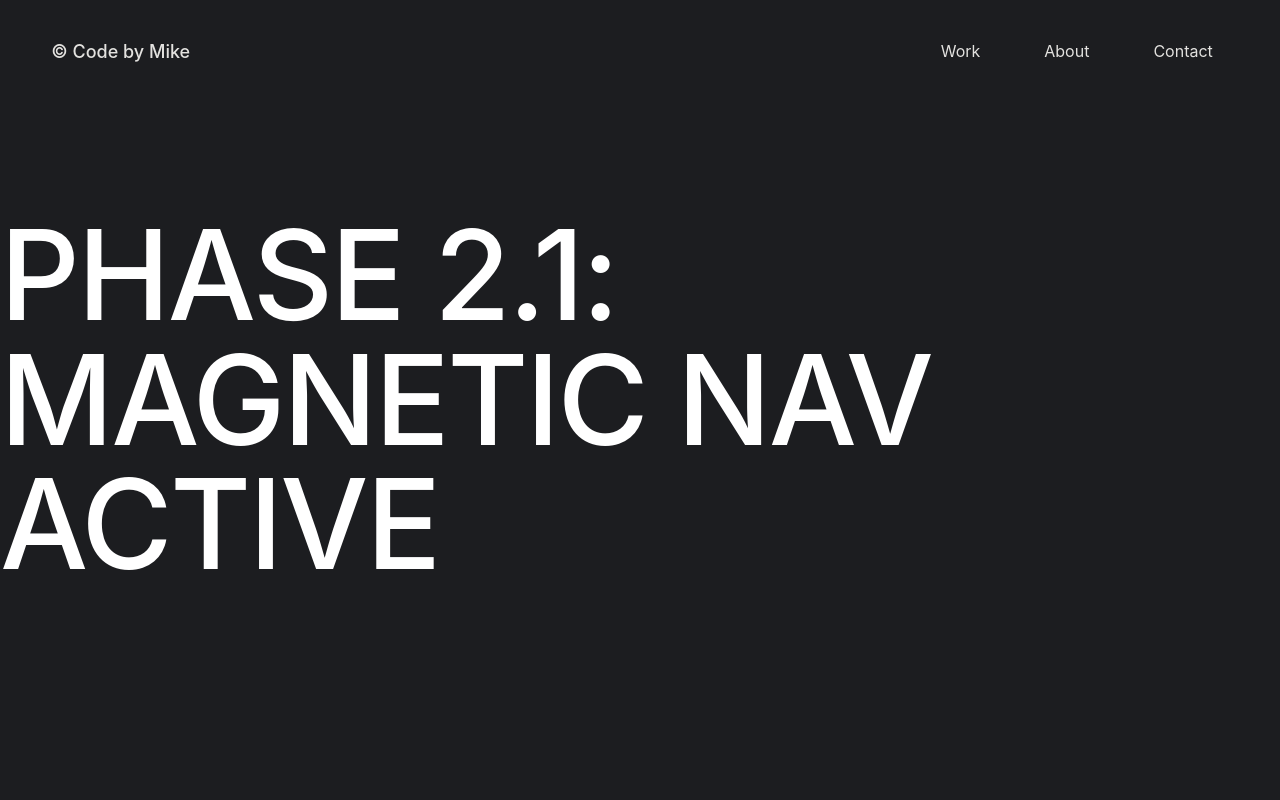
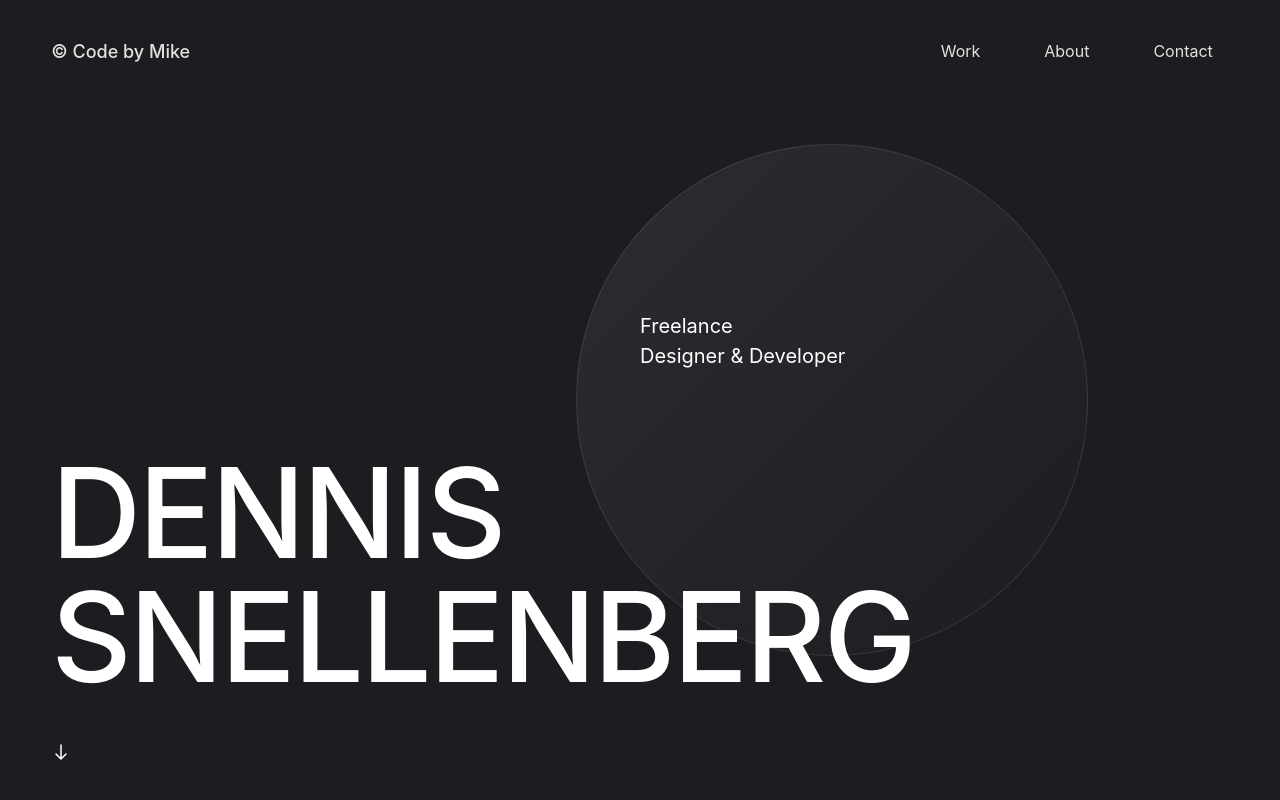
Before and after one commit to idformike1/portfolio-website-4-ag-protocol, a React (Vite) app: page / in a window 1280 px wide. Shown: the top 800 px of the page. Built offline with nearby package versions, Linux system fonts and the light colour scheme.

Commit message:
feat: Phase 2.2 - Hero Section with Parallax Reveal

```diff
--- a/src/App.jsx
+++ b/src/App.jsx
@@ -1,5 +1,6 @@
 import React, { useEffect } from 'react';
 import Navbar from './components/Navbar';
+import Hero from './components/Hero';
 import { animationEngine } from './core/AnimationEngine';
 import { smoothScroll } from './core/SmoothScroll';
 
@@ -14,9 +15,7 @@ function App() {
       <Navbar />
 
       <main data-scroll-container>
-        <section style={{ height: '100vh', display: 'flex', alignItems: 'center', justifyContent: 'center' }}>
-          <h1>PHASE 2.1:<br />MAGNETIC NAV ACTIVE</h1>
-        </section>
+        <Hero />
 
         <section style={{ height: '100vh', display: 'flex', alignItems: 'center', justifyContent: 'center', background: '#fff', color: '#1c1d20' }}>
           <h2>SMOOTH SCROLL LOADED</h2>
--- /dev/null
+++ b/src/components/Hero.jsx
@@ -0,0 +1,79 @@
+import React, { useEffect, useRef } from 'react';
+import gsap from 'gsap';
+import { ScrollTrigger } from 'gsap/ScrollTrigger';
+
+/**
+ * Hero Component
+ * Implements the bisection layout with parallax typography reveal.
+ */
+const Hero = () => {
+  const sectionRef = useRef(null);
+  const h1Ref = useRef(null);
+  const globeRef = useRef(null);
+
+  useEffect(() => {
+    gsap.registerPlugin(ScrollTrigger);
+
+    const tl = gsap.timeline({
+      scrollTrigger: {
+        trigger: sectionRef.current,
+        start: "top top",
+        end: "bottom top",
+        scrub: true,
+      }
+    });
+
+    // Parallax text movement
+    tl.to(h1Ref.current, {
+      xPercent: -20,
+      ease: "none"
+    }, 0);
+
+    // Subtle globe parallax
+    tl.to(globeRef.current, {
+      yPercent: 30,
+      ease: "none"
+    }, 0);
+
+    return () => {
+      ScrollTrigger.getAll().forEach(t => t.kill());
+    };
+  }, []);
+
+  return (
+    <section ref={sectionRef} className="hero">
+      <div className="hero__globe-container">
+        <div ref={globeRef} className="hero__globe">
+            {/* Future Globe/Image Placeholder */}
+        </div>
+      </div>
+
+      <div className="hero__content">
+        <div className="hero__top-description">
+            <p className="hero-p">
+              Freelance <br /> Designer & Developer
+            </p>
+        </div>
+
+        <div className="hero__main-title">
+          <h1 ref={h1Ref}>
+            Dennis <br /> Snellenberg
+          </h1>
+        </div>
+      </div>
+
+      <div className="hero__footer">
+        <div className="hero__footer-links">
+            <div className="hero-scroll-indicator">
+                {/* Scroll SVG Icon */}
+                <svg width="20" height="20" viewBox="0 0 20 20" fill="none" xmlns="http://www.w3.org/2000/svg">
+                    <path d="M10 3V17M10 17L15 12M10 17L5 12" stroke="white" strokeWidth="1.5" strokeLinecap="round" strokeLinejoin="round"/>
+                </svg>
+            </div>
+        </div>
+      </div>
+    </section>
+  );
+};
+
+export default Hero;
--- a/src/styles/main.scss
+++ b/src/styles/main.scss
@@ -47,6 +47,85 @@ img, video {
   max-width: 100%;
   height: auto;
   display: block;
+}
+
+// --- Hero Section ---
+.hero {
+  height: 100vh;
+  width: 100%;
+  position: relative;
+  overflow: hidden;
+  background-color: $color-dark;
+  @include container;
+  display: flex;
+  flex-direction: column;
+  justify-content: flex-end;
+  padding-bottom: clamp(60px, 8vw, 100px);
+
+  &__globe-container {
+    position: absolute;
+    top: 50%;
+    right: 15%;
+    transform: translateY(-50%);
+    width: clamp(300px, 40vw, 600px);
+    height: clamp(300px, 40vw, 600px);
+    z-index: 1;
+  }
+
+  &__globe {
+    width: 100%;
+    height: 100%;
+    background: linear-gradient(135deg, #2c2d30 0%, #1c1d20 100%);
+    border-radius: 50%;
+    border: 1px solid rgba(255, 255, 255, 0.1);
+  }
+
+  &__content {
+    position: relative;
+    z-index: 2;
+    display: grid;
+    grid-template-columns: repeat(12, 1fr);
+    width: 100%;
+  }
+
+  &__top-description {
+    grid-column: 7 / span 5;
+    margin-bottom: 10vh;
+
+    .hero-p {
+      @include font-body;
+      color: $color-white;
+      font-size: clamp(20px, 1.5vw, 24px);
+    }
+  }
+
+  &__main-title {
+    grid-column: 1 / span 12;
+
+    h1 {
+      @include font-h1;
+      white-space: nowrap;
+      text-transform: uppercase;
+      // Parallax will handle X transform
+    }
+  }
+
+  &__footer {
+    position: absolute;
+    bottom: 2rem;
+    left: $container-padding;
+    z-index: 2;
+  }
+}
+
+.hero-scroll-indicator {
+    animation: bounce 2s infinite;
+}
+
+@keyframes bounce {
+    0%, 20%, 50%, 80%, 100% {transform: translateY(0);}
+    40% {transform: translateY(-10px);}
+    60% {transform: translateY(-5px);}
 }
 
 // --- Navbar ---
@@ -104,3 +183,9 @@ img, video {
     }
   }
 }
+
+// --- Selection Style ---
+::selection {
+  background: $color-white;
+  color: $color-dark;
+}
```
Also changed, not shown: 1 other file (tests, documents, lock files or other folders).
